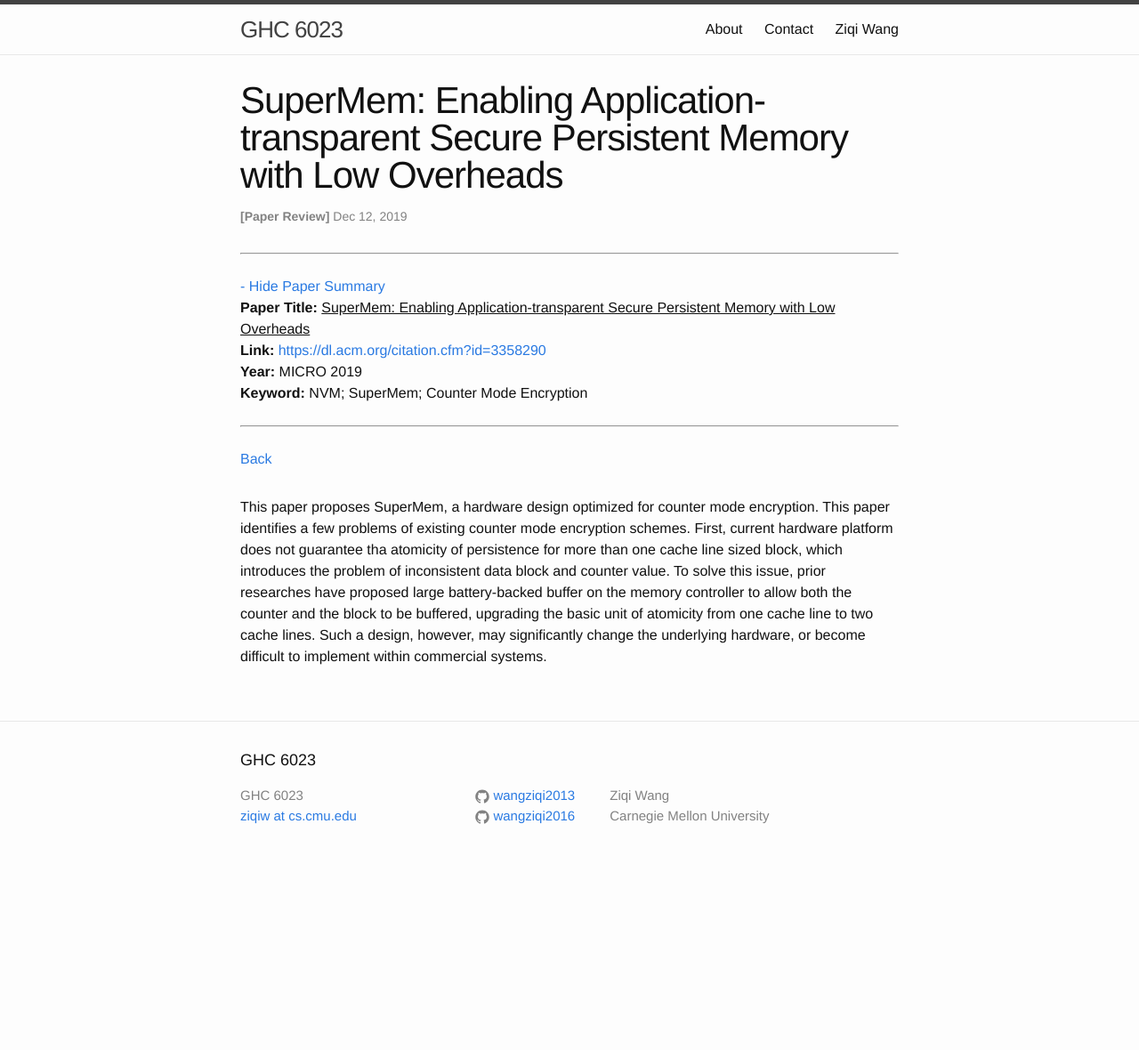
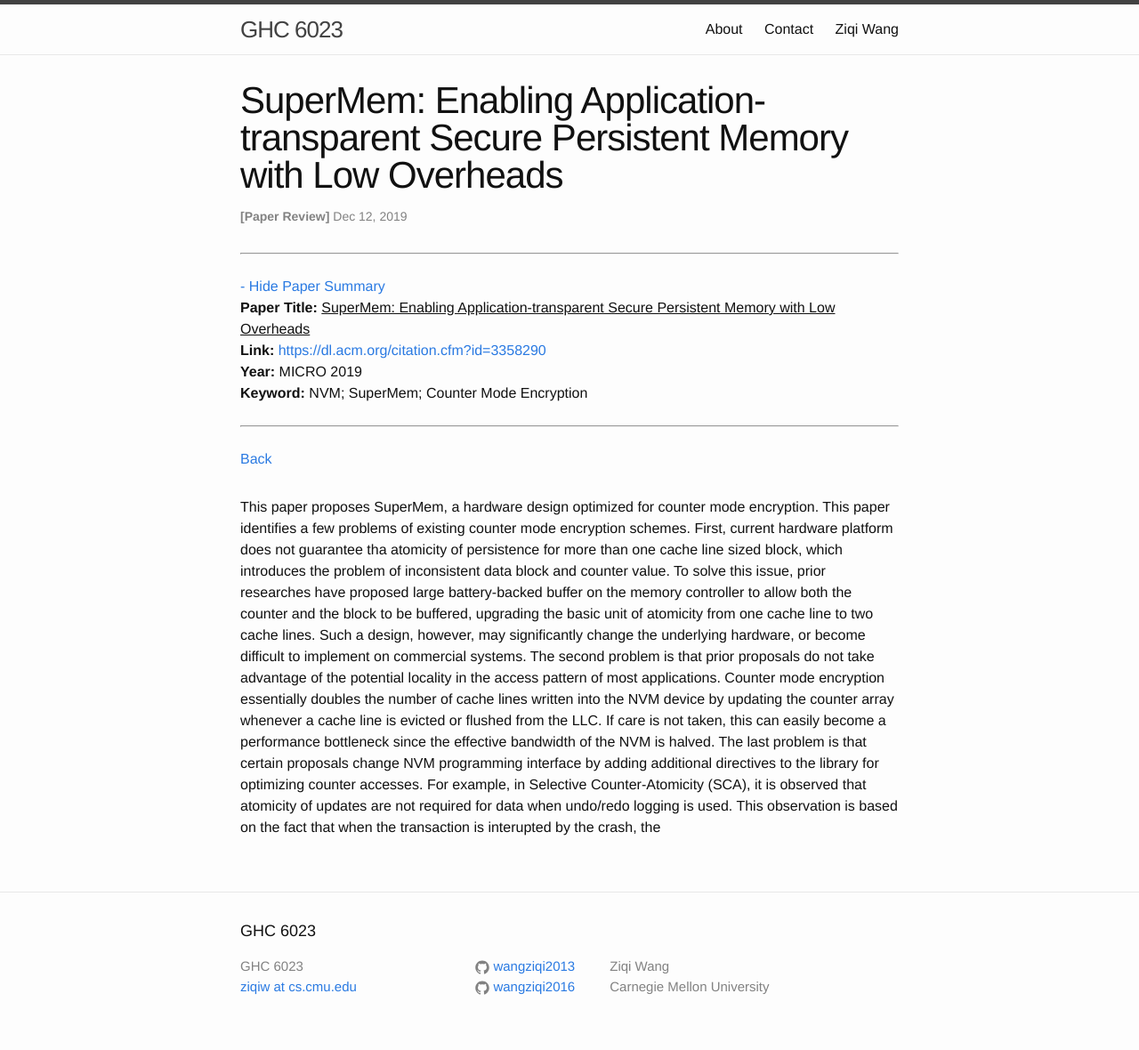
Before and after one commit to wangziqi2013/wangziqi2013.github.io, a Jekyll site: the page built from _posts/2019-12-12-supermem.markdown, in a window 1280 px wide. Shown: the whole page at 89% size. Built offline with Jekyll 4.4.1, drawn with Linux system fonts in a browser that asks for light colours; before the commit the page ends 988 px from its top, so only the background shows below that.

Commit message:
Working on motivation

```diff
--- a/_posts/2019-12-12-supermem.markdown
+++ b/_posts/2019-12-12-supermem.markdown
@@ -18,4 +18,11 @@ of existing counter mode encryption schemes. First, current hardware platform do
 for more than one cache line sized block, which introduces the problem of inconsistent data block and counter value. To solve
 this issue, prior researches have proposed large battery-backed buffer on the memory controller to allow both the counter
 and the block to be buffered, upgrading the basic unit of atomicity from one cache line to two cache lines. Such a design,
-however, may significantly change the underlying hardware, or become difficult to implement within commercial systems.
+however, may significantly change the underlying hardware, or become difficult to implement on commercial systems.
+The second problem is that prior proposals do not take advantage of the potential locality in the access pattern of most
+applications. Counter mode encryption essentially doubles the number of cache lines written into the NVM device by updating
+the counter array whenever a cache line is evicted or flushed from the LLC. If care is not taken, this can easily become
+a performance bottleneck since the effective bandwidth of the NVM is halved. The last problem is that certain proposals
+change NVM programming interface by adding additional directives to the library for optimizing counter accesses. For example,
+in Selective Counter-Atomicity (SCA), it is observed that atomicity of updates are not required for data when undo/redo logging
+is used. This observation is based on the fact that when the transaction is interupted by the crash, the
```
